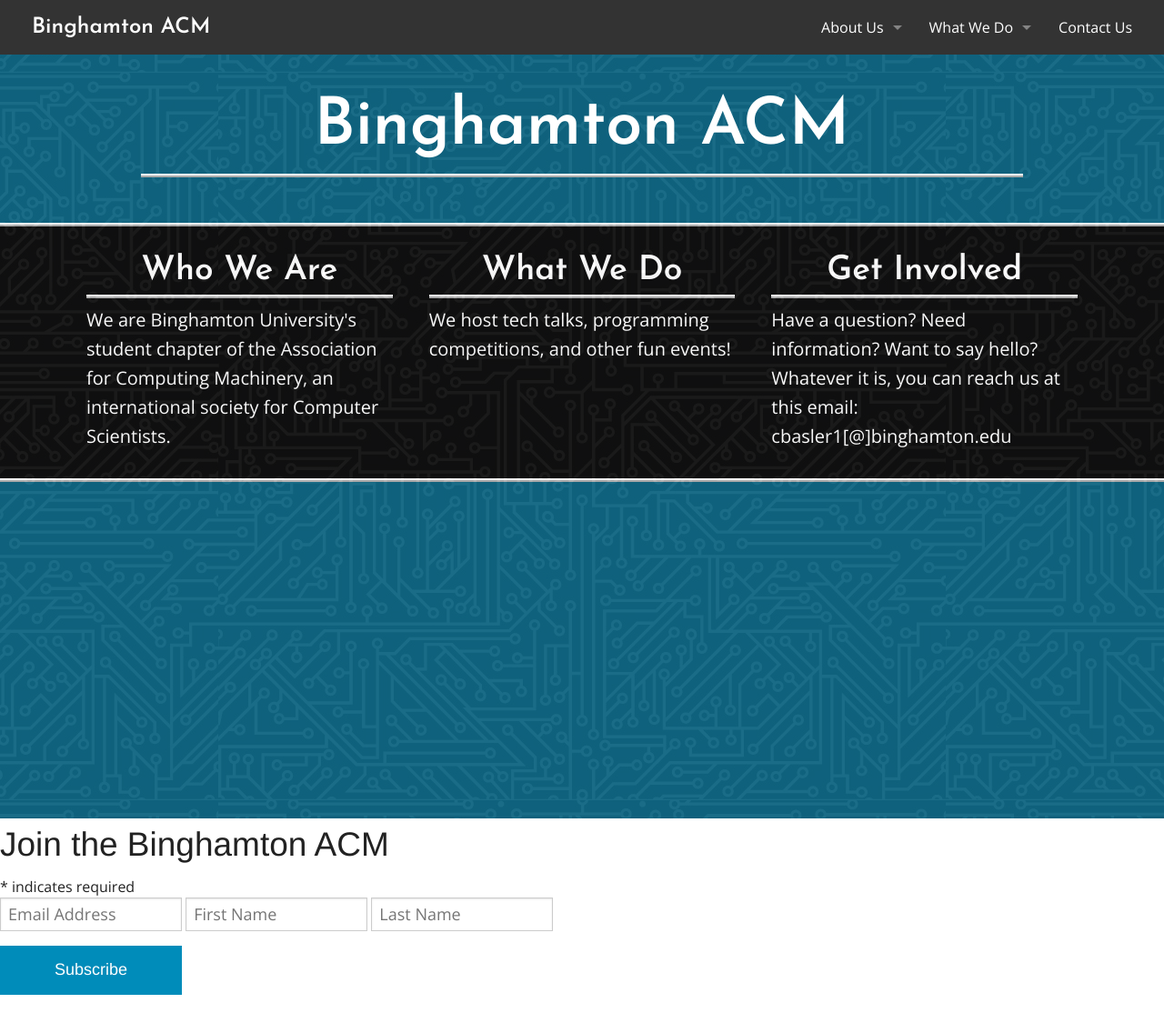
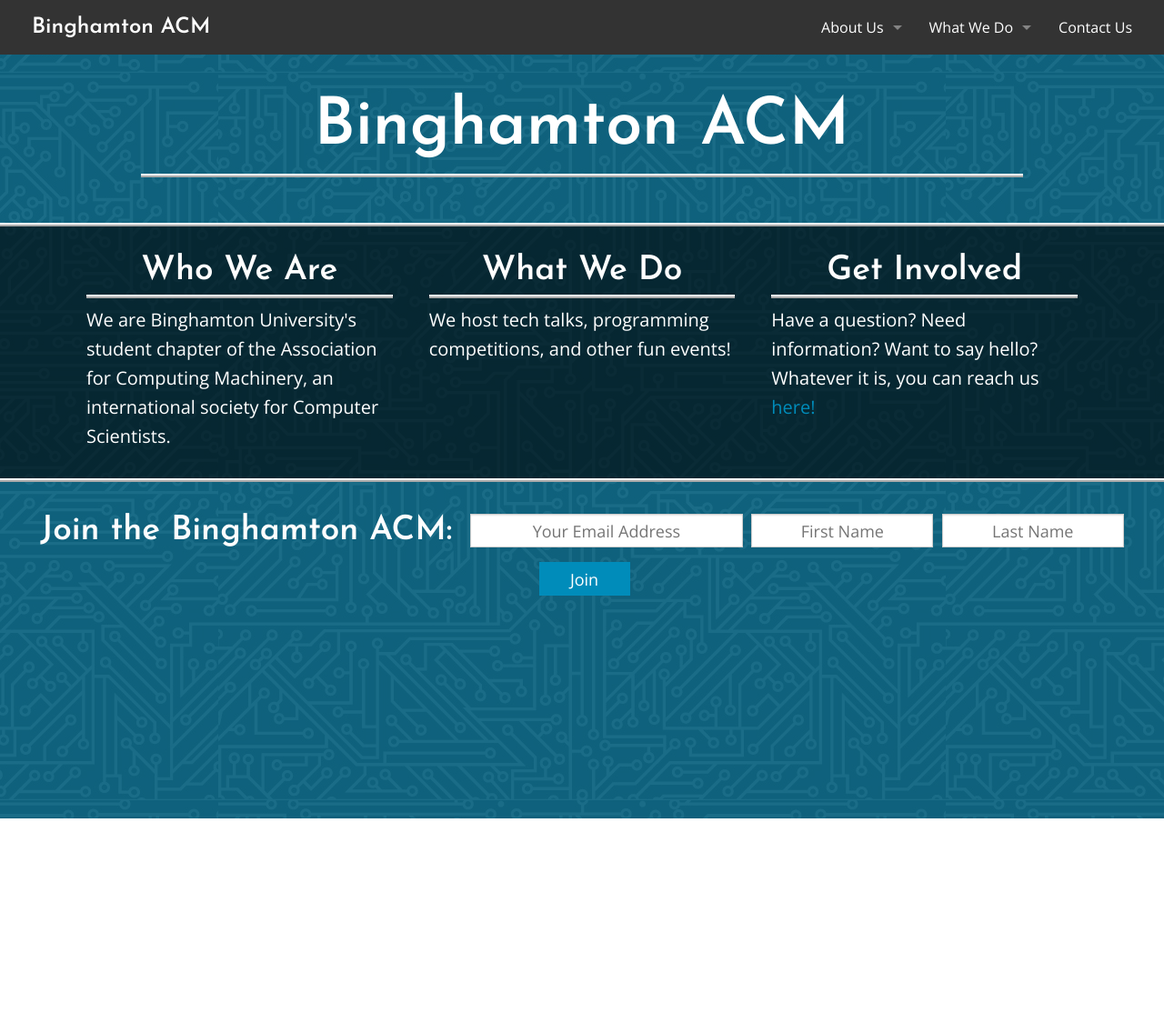
Before and after one commit to BinghamtonACM/old-web, a Jekyll site: the page built from index.html, in a window 1280 px wide. Shown: the whole page at 91% size. Built offline with Jekyll 4.4.1, drawn with Linux system fonts in a browser that asks for light colours; comment, search, counter and statistics services are not loaded; after the commit the page ends 900 px from its top, so only the background shows below that.

Commit message:
Complete front page, first draft

```diff
--- a/_includes/mailchimp.html
+++ b/_includes/mailchimp.html
@@ -1,15 +1,16 @@
 <link href="//cdn-images.mailchimp.com/embedcode/classic-081711.css" rel="stylesheet" type="text/css">
 
-<form id="mailchimp-form" action="//binghamton.us8.list-manage.com/subscribe/post?u=8f8098c6b5647e9c62d33a763&amp;id=251c73f117" method="post" id="mc-embedded-subscribe-form" name="mc-embedded-subscribe-form" class="validate" target="_blank" novalidate>
-  <h2>Join the Binghamton ACM</h2>
-  <div class="indicates-required"><span class="asterisk">*</span> indicates required</div>
-	<input type="email" value="" name="EMAIL" class="required email" id="mce-EMAIL" placeholder="Email Address">
+<div>
+	<form id="mailchimp-form" action="//binghamton.us8.list-manage.com/subscribe/post?u=8f8098c6b5647e9c62d33a763&amp;id=251c73f117" method="post" id="mc-embedded-subscribe-form" name="mc-embedded-subscribe-form" class="validate" target="_blank" novalidate>
+  <h2>Join the Binghamton ACM:</h2>
+	<input type="email" value="" name="EMAIL" class="required email" id="mce-EMAIL" placeholder="Your Email Address">
 	<input type="text" value="" name="FNAME" class="" id="mce-FNAME" placeholder="First Name">
 	<input type="text" value="" name="LNAME" class="" id="mce-LNAME" placeholder="Last Name">
+  	<input type="submit" value="Join" name="subscribe" id="mc-embedded-subscribe" class="button">
 	<div id="mce-responses" class="clear">
 	<div class="response" id="mce-error-response" style="display:none"></div>
 	<div class="response" id="mce-success-response" style="display:none"></div>
   </div>
   <input style="position: absolute; left: -5000px;" type="text" name="b_8f8098c6b5647e9c62d33a763_251c73f117" tabindex="-1" value="">
-  <input type="submit" value="Subscribe" name="subscribe" id="mc-embedded-subscribe" class="button">
 </form>
+</div>
--- a/_layouts/default.html
+++ b/_layouts/default.html
@@ -16,8 +16,6 @@
 
     {{ content }}
 
-    {% include mailchimp.html %}
-
     <script src="js/vendor/jquery.js"></script>
     <script src="js/foundation.min.js"></script>
     <script>
--- a/css/style.css
+++ b/css/style.css
@@ -81,14 +81,11 @@ div#main.full-width {
     max-width: initial;
     position: relative;
     background-color: #005C7A;
-}
-
-div#main div {
-    z-index: 2;
+    z-index: 1;
 }
 
 div#main.full-width::after {
-    content : "";
+    content: "";
     display: block;
     position: absolute;
     top: 0;
@@ -97,7 +94,7 @@ div#main.full-width::after {
     width: 100%;
     height: 100%;
     opacity : 0.1;
-    z-index: 1;
+    z-index: -1;
 }
 
 div#main h1.title {
@@ -115,7 +112,7 @@ div#main h1.title {
 ---------------------------*/
 
 ul#acm-components {
-    background-color: #000;
+    background-color: rgba(0, 0, 0, 0.6);
     border-top: 4px ridge #fff;
     border-bottom: 4px ridge #fff;
     width: 100%;
@@ -157,11 +154,35 @@ ul#acm-components li p {
 ----------------------------------*/
 
 form#mailchimp-form {
-    font-family: 'Open Sans';
+    text-align: center;
+    margin-top: 25px;
+    z-index: 3;
+}
+
+form#mailchimp-form h2 {
+    font-family: 'Josefin Sans';
+    font-weight: bold;
+    display: inline-block;
+    vertical-align: middle;
+    color: #fff;
+    margin-right: 10px;
 }
 
 form#mailchimp-form input {
+    font-family: 'Open Sans';
     width: 200px;
     display: inline-block;
     font-size: 18px;
+    text-align: center;
+    margin-left: 5px;
 }
+
+form#mailchimp-form input[type="email"] {
+    width: 300px;
+}
+
+form#mailchimp-form input[type="submit"] {
+    width: 100px;
+    height: 37px;
+    padding: 0;
+}
--- a/index.html
+++ b/index.html
@@ -20,7 +20,8 @@ title: Home
 	</li>
 	<li class="header3">
 		<h2>Get Involved</h2>
-		<p>Have a question? Need information? Want to say hello? Whatever it is, you can reach us at this email: cbasler1[@]binghamton.edu</p>
+		<p>Have a question? Need information? Want to say hello? Whatever it is, you can reach us <a href="/contact-us">here!</a></p>
 	</li>
   </ul>
+  {% include mailchimp.html %}
 </div>
```
Also changed, not shown: Gemfile.lock.
